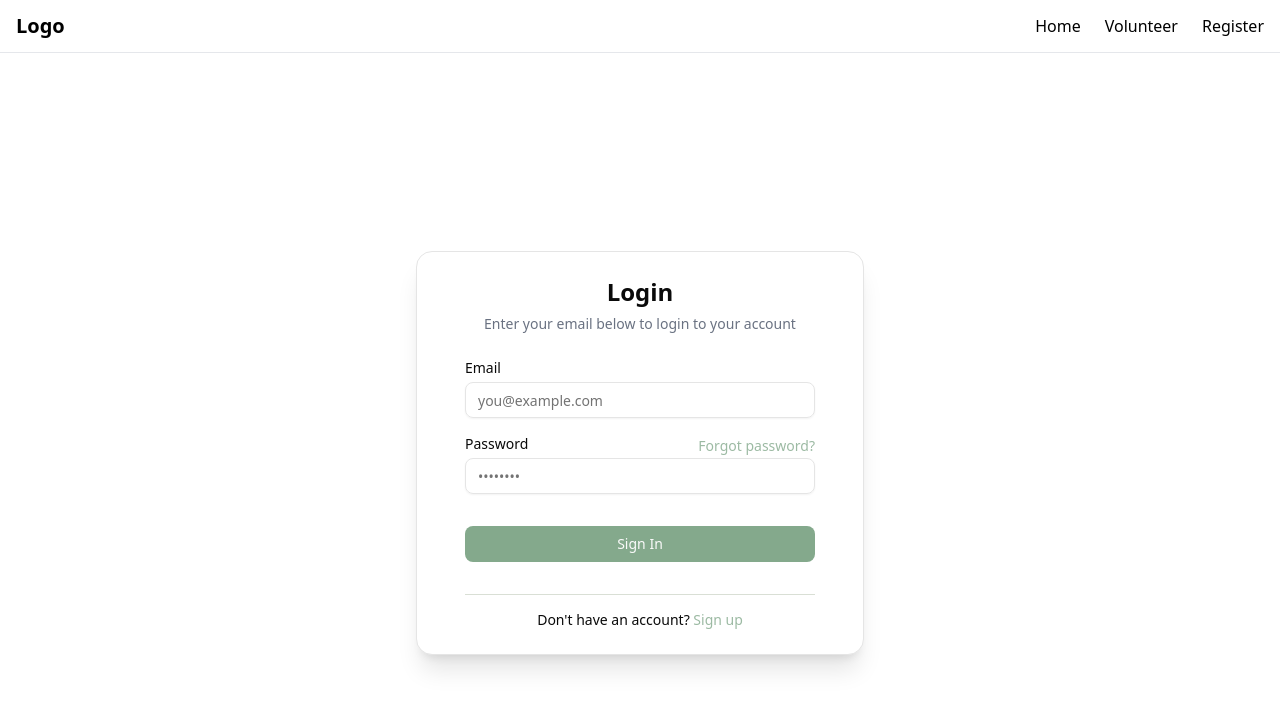
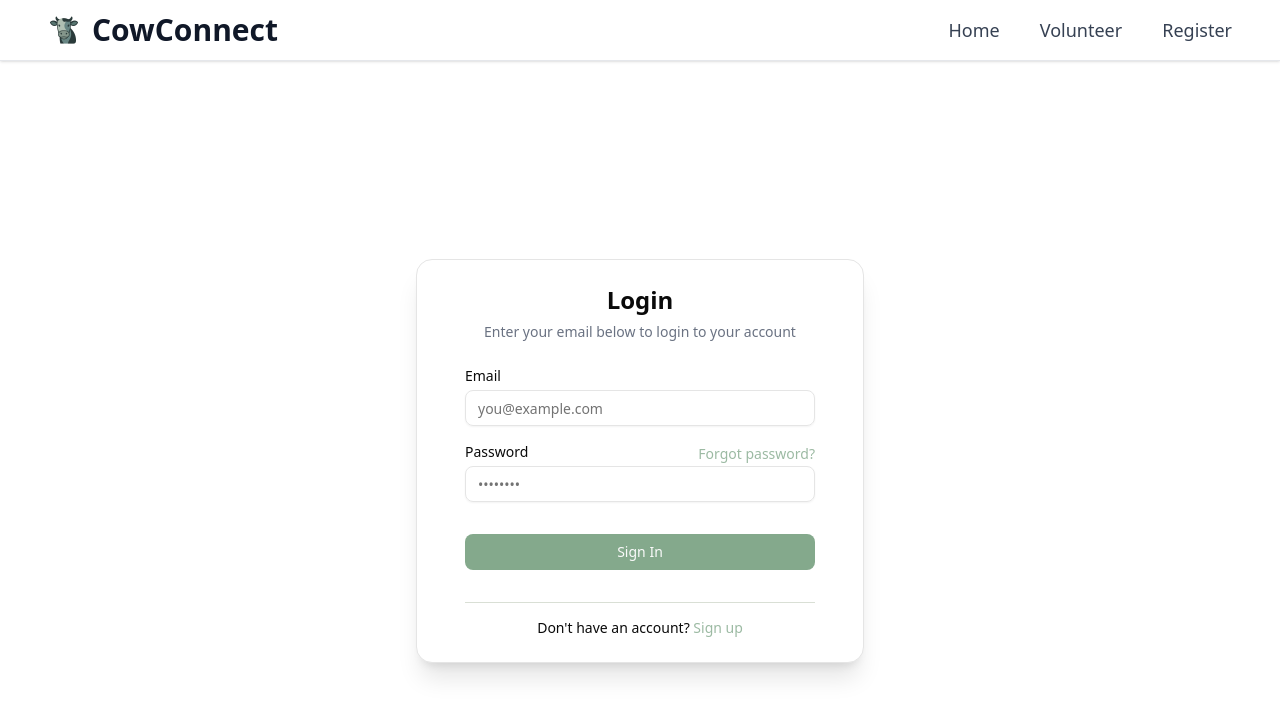
Before and after one commit to adamgj3030/volunteer-app, a React (Vite) app in the folder frontend/: page /login in a window 1280 px wide. Shown: the top 716 px of the page. Built offline with nearby package versions, Linux system fonts and the light colour scheme.

Commit message:
nav bar finished

```diff
--- a/frontend/src/components/Navbar.tsx
+++ b/frontend/src/components/Navbar.tsx
@@ -1,70 +1,73 @@
-'use client';
-
-import {useState} from 'react';
-import {Link} from 'react-router-dom';
-import {Menu, X} from 'lucide-react';
-import {Sheet, SheetContent, SheetTrigger} from '@/components/ui/sheet';
-import {Button} from '@/components/ui/button';
-
+import { useState } from 'react';
+import { Link, useLocation } from 'react-router-dom';
+import { Menu } from 'lucide-react';
+import { Sheet, SheetContent, SheetTrigger } from '@/components/ui/sheet';
+import { Button } from '@/components/ui/button';
+import logoImage from '@/images/logo.png'; // Add your image path here
 
 const navItems = [
-    {name: "Home", href: "/"},
-    {name: "Volunteer", href: "/volunteer"},
-    {name: "Register", href: "/register"}, // replace with profile when logged in
+  { name: 'Home', href: '/' },
+  { name: 'Volunteer', href: '/volunteer' },
+  { name: 'Register', href: '/register' }, // Replace with profile when logged in
 ];
 
 export default function Navbar() {
+  const location = useLocation();
+
+  const isActive = (href: string) => location.pathname === href;
+
   return (
-        <header className = "bg-white border-b border-gray-200 px-4 py-3 flex justify-between items-center">
-            <Link to="/" className = "text-black text-xl font-bold">
-                Logo
+    <header className="bg-white border-b border-gray-200 px-12 py-3 flex justify-between items-center shadow-sm">
+      <Link to="/" className="flex items-center gap-3 text-3xl font-semibold text-gray-900 hover:opacity-90">
+        <img src={logoImage} alt="Logo" className="h-8 w-8 object-contain" />
+        CowConnect
       </Link>
 
       {/* Desktop Navigation */}
-
-            <nav className = "hidden md:flex gap-6">
+      <nav className="hidden md:flex gap-10">
         {navItems.map((item) => (
           <Link
             key={item.name}
             to={item.href}
-                        className="text-black hover:underline transition"
+            className={`text-lg font-medium transition-colors ${
+              isActive(item.href)
+                ? 'text-primary underline underline-offset-4'
+                : 'text-gray-700 hover:text-primary'
+            }`}
           >
             {item.name}
-
           </Link>
         ))}
-
       </nav>
-
 
       {/* Mobile Navigation */}
       <div className="md:hidden">
         <Sheet>
           <SheetTrigger asChild>
-                    <Button variant="ghost" size="icon">
-                        <Menu className="h-6 w-6 text-black" />
+            <Button variant="ghost" size="icon" className="focus-visible:ring-2 focus-visible:ring-offset-2 focus-visible:ring-primary">
+              <Menu className="h-6 w-6 text-gray-800" />
             </Button>
           </SheetTrigger>
 
           <SheetContent side="right" className="bg-white">
-                    <div className = "flex flex-col gap-4 mt-10 px-6">
+            <nav className="flex flex-col gap-6 mt-10 px-6">
               {navItems.map((item) => (
                 <Link
                   key={item.name}
                   to={item.href}
-                                className="text-black hover:underline transition"
+                  className={`text-lg font-medium ${
+                    isActive(item.href)
+                      ? 'text-primary underline underline-offset-4'
+                      : 'text-gray-800 hover:text-primary'
+                  }`}
                 >
                   {item.name}
                 </Link>
               ))}
-                    </div>
+            </nav>
           </SheetContent>
-
-
         </Sheet>
       </div>
-
     </header>
-
-    )
+  );
 }
--- a/frontend/src/pages/LandingPage2.tsx
+++ b/frontend/src/pages/LandingPage2.tsx
@@ -131,24 +131,8 @@ const LandingPage: React.FC = () => {
         </div>
       </section>
 
-      {/* Call to Action */}
-      <section className="py-16 px-6 text-center">
-        <h2 className="text-3xl font-bold mb-4 text-[var(--color-charcoal-300)]">
-          Ready to Start?
-        </h2>
-        <p className="mb-6 text-[var(--color-charcoal-200)]">
-          Sign up now and join our volunteer community.
-        </p>
-        <Button
-          size="lg"
-          className="bg-[var(--color-hookers_green-500)] hover:bg-[var(--color-hookers_green-600)] focus:ring-[var(--color-hookers_green-300)]"
-        >
-          Join Now
-        </Button>
-      </section>
-
       {/* Image Showcase Carousel */}
-      <section className="py-16 px-6 bg-[var(--color-ash_gray-700)]">
+      <section className="py-16 px-6 ">
         <div className="max-w-5xl mx-auto">
           <h2 className="text-3xl font-bold text-center mb-8 text-black">
             Our Volunteers in Action
@@ -177,6 +161,22 @@ const LandingPage: React.FC = () => {
         </div>
       </section>
 
+      {/* Call to Action */}
+      <section className="py-16 px-6 text-center bg-[var(--color-ash_gray-700)]">
+        <h2 className="text-3xl font-bold mb-4 text-[var(--color-charcoal-300)]">
+          Ready to Start?
+        </h2>
+        <p className="mb-6 text-[var(--color-charcoal-200)]">
+          Sign up now and join our volunteer community.
+        </p>
+        <Button
+          size="lg"
+          className="bg-[var(--color-hookers_green-500)] hover:bg-[var(--color-hookers_green-600)] focus:ring-[var(--color-hookers_green-300)]"
+        >
+          Join Now
+        </Button>
+      </section>
+
       {/* Footer */}
       <footer className="py-8 px-6 text-sm text-center text-[var(--color-dark_slate_gray-300)]">
         <p>© {new Date().getFullYear()} ADAMJOHNSON. All rights reserved.</p>
--- a/frontend/src/styles/LandingPage.css
+++ b/frontend/src/styles/LandingPage.css
@@ -3,3 +3,13 @@
   color: black !important;
   opacity: 1;
 }
+
+.relative .slick-prev {
+  left: 0;
+  transform: translate(-100%, 0%);
+}
+
+.relative .slick-next {
+  right: 0;
+  transform: translate(180%, 0%);
+}
```
Also changed, not shown: frontend/src/images/logo.png (added). Lines whose indentation alone changed are shown as unchanged.
